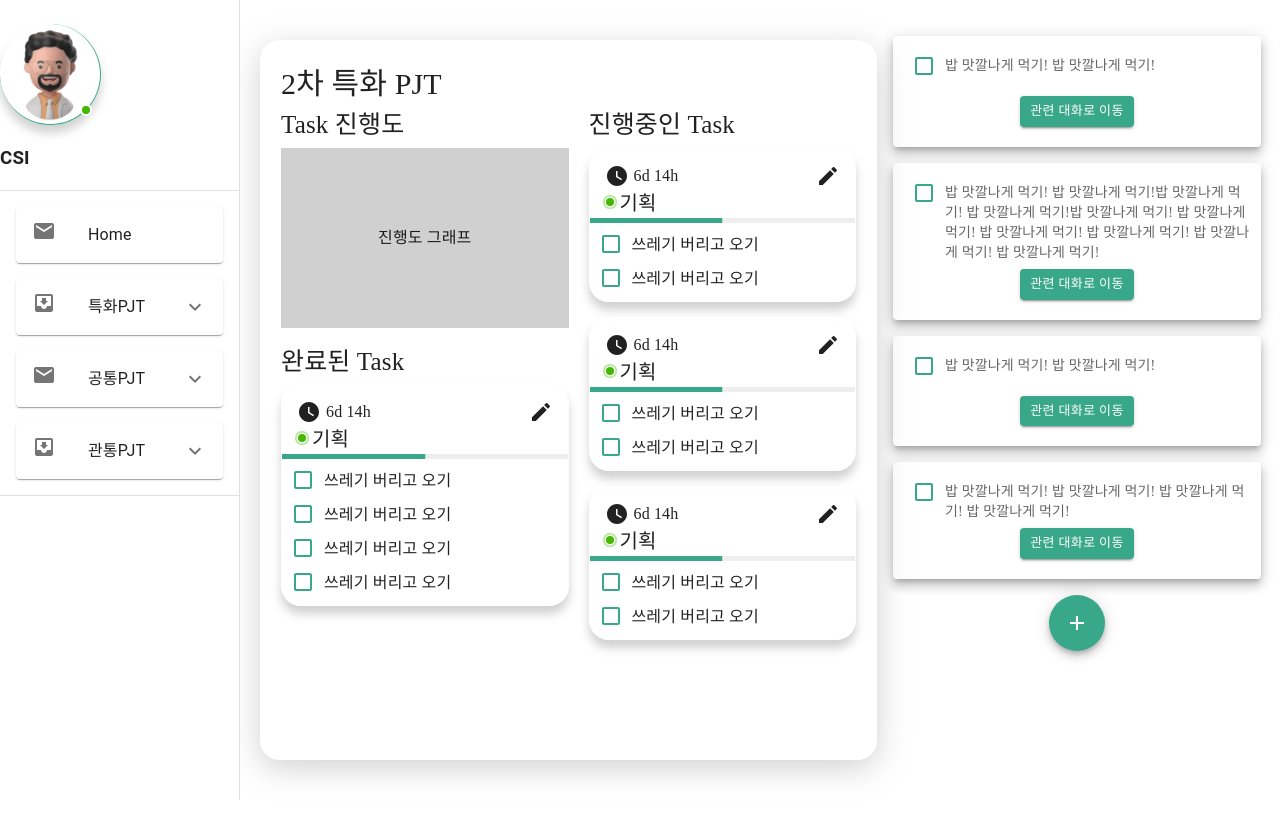
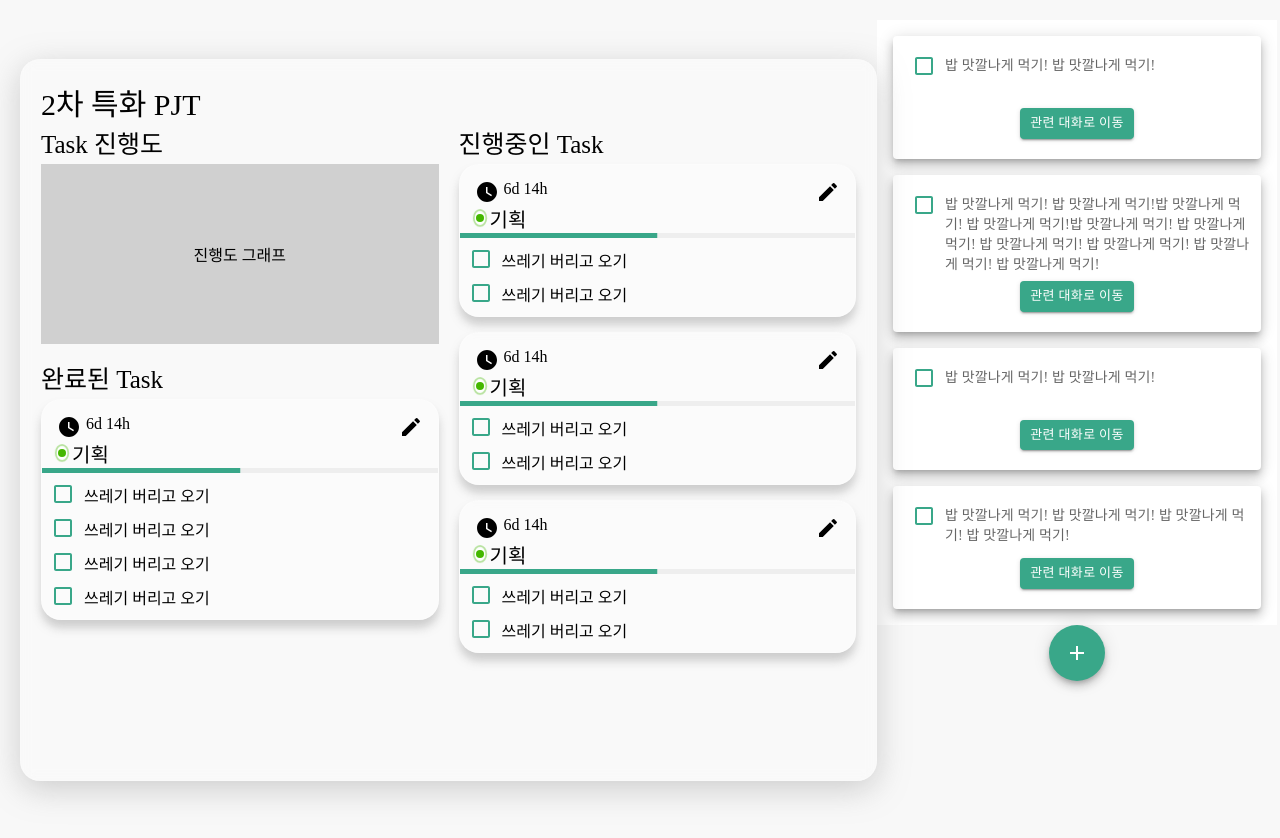
Before and after one commit to yty455/Chat-Shire, a React (Create React App) app in the folder frontend/: page /test in a window 1280 px wide. Before the commit the page ends 800 px from the top, so only its background shows below. Built offline with nearby package versions, Linux system fonts and the light colour scheme; a web font is replaced by a local one.

Commit message:
fix: 사이드바 색깔 수정

```diff
--- a/frontend/src/components/common/LeftSideTab.module.css
+++ b/frontend/src/Components/common/LeftSide.module.css
@@ -60,3 +60,7 @@
     border-bottom: none;
   }
 }
+
+.sideTabContainer div {
+  background-color: #ffffff00;
+}
--- a/frontend/src/Components/common/LeftSide.tsx
+++ b/frontend/src/Components/common/LeftSide.tsx
@@ -1,11 +1,10 @@
 import React from "react";
 import Container from "./Container";
-import LeftSideTab from "./LeftSideTab";
 import Avatar from "@mui/material/Avatar";
 import Badge from "@mui/material/Badge";
 import { styled } from "@mui/material/styles";
 import img from "../../assets/profile/m57.png";
-import styles from "./LeftSideTab.module.css";
+import styles from "./LeftSide.module.css";
 import Divider from "@mui/material/Divider";
 import List from "@mui/material/List";
 import ListItem from "@mui/material/ListItem";
@@ -13,8 +12,6 @@ import ListItemButton from "@mui/material/ListItemButton";
 import ListItemIcon from "@mui/material/ListItemIcon";
 import ListItemText from "@mui/material/ListItemText";
 import MailIcon from "@mui/icons-material/Mail";
-import MenuIcon from "@mui/icons-material/Menu";
-import Toolbar from "@mui/material/Toolbar";
 import Accordion from "@mui/material/Accordion";
 import AccordionDetails from "@mui/material/AccordionDetails";
 import AccordionSummary from "@mui/material/AccordionSummary";
@@ -24,6 +21,7 @@ import InboxIcon from "@mui/icons-material/MoveToInbox";
 import Box from "@mui/material/Box";
 import { useNavigate } from "react-router-dom";
 // import styles from "./LeftSide.module.css";
+import { useLocation } from "react-router-dom";
 
 const StyledBadge = styled(Badge)(({ theme }) => ({
   "& .MuiBadge-badge": {
@@ -59,6 +57,7 @@ interface Props {
 }
 
 function LeftSide(props: Props) {
+  const location = useLocation();
   const { window } = props;
   const [mobileOpen, setMobileOpen] = React.useState(false);
   const [expanded, setExpanded] = React.useState<string | false>(false);
@@ -85,7 +84,9 @@ function LeftSide(props: Props) {
 
   return (
     <Container
-      backgroundColor="#FFFFFF"
+      backgroundColor={
+        location.pathname !== "/analysis" ? "#FFFFFF" : "#ffffff2a"
+      }
       text=""
       width="250px"
       height="85vh"
@@ -97,6 +98,7 @@ function LeftSide(props: Props) {
       transition="all 0.2s ease-in-out"
     >
       <div
+        className="sideTabContainer"
         style={{
           display: "flex",
           flexDirection: "column",
--- a/frontend/src/Components/main/ProjectCard.tsx
+++ b/frontend/src/Components/main/ProjectCard.tsx
@@ -54,6 +54,7 @@ const ProjectCard: React.FC<ProjectCardProps> = ({ pjt }) => {
             alignItems: "center",
           }}
         >
+          <div>
             <Tooltip title="프로젝트 생성" arrow>
               <Fab
                 aria-label="add"
@@ -63,6 +64,8 @@ const ProjectCard: React.FC<ProjectCardProps> = ({ pjt }) => {
                 <AddIcon />
               </Fab>
             </Tooltip>
+            <p>프로젝트 생성</p>
+          </div>
         </div>
       )}
     </div>
--- a/frontend/src/components/common/LeftSideTab.tsx
+++ /dev/null
@@ -1,220 +0,0 @@
-import * as React from "react";
-import Box from "@mui/material/Box";
-import CssBaseline from "@mui/material/CssBaseline";
-import Divider from "@mui/material/Divider";
-import Drawer from "@mui/material/Drawer";
-import IconButton from "@mui/material/IconButton";
-import InboxIcon from "@mui/icons-material/MoveToInbox";
-import List from "@mui/material/List";
-import ListItem from "@mui/material/ListItem";
-import ListItemButton from "@mui/material/ListItemButton";
-import ListItemIcon from "@mui/material/ListItemIcon";
-import ListItemText from "@mui/material/ListItemText";
-import MailIcon from "@mui/icons-material/Mail";
-import MenuIcon from "@mui/icons-material/Menu";
-import Toolbar from "@mui/material/Toolbar";
-import Accordion from "@mui/material/Accordion";
-import AccordionDetails from "@mui/material/AccordionDetails";
-import AccordionSummary from "@mui/material/AccordionSummary";
-import ExpandMoreIcon from "@mui/icons-material/ExpandMore";
-import { useMediaQuery } from "@mui/material";
-import styles from "./LeftSideTab.module.css";
-import Avatar from "@mui/material/Avatar";
-import Badge from "@mui/material/Badge";
-import { styled } from "@mui/material/styles";
-import img from "../../assets/profile/m57.png";
-import { Link } from "react-router-dom";
-import Container from "./Container";
-
-const drawerWidth = 240;
-
-interface Props {
-  window?: () => Window;
-}
-
-const StyledBadge = styled(Badge)(({ theme }) => ({
-  "& .MuiBadge-badge": {
-    backgroundColor: "#44b700",
-    color: "#44b700",
-    boxShadow: `0 0 0 2px ${theme.palette.background.paper}`,
-    "&::after": {
-      position: "absolute",
-      top: 0,
-      left: 0,
-      width: "100%",
-      height: "100%",
-      borderRadius: "50%",
-      animation: "ripple 1.2s infinite ease-in-out",
-      border: "1px solid currentColor",
-      content: '""',
-    },
-  },
-  "@keyframes ripple": {
-    "0%": {
-      transform: "scale(.8)",
-      opacity: 1,
-    },
-    "100%": {
-      transform: "scale(2.4)",
-      opacity: 0,
-    },
-  },
-}));
-
-export default function LeftSideTab(props: Props) {
-  const { window } = props;
-  const [mobileOpen, setMobileOpen] = React.useState(false);
-  const [expanded, setExpanded] = React.useState<string | false>(false);
-  const isSmallScreen = useMediaQuery("(max-width:600px)");
-  const handleChange =
-    (panel: string) => (event: React.SyntheticEvent, isExpanded: boolean) => {
-      setExpanded(isExpanded ? panel : false);
-    };
-
-  const handleDrawerToggle = () => {
-    setMobileOpen(!mobileOpen);
-  };
-
-  const drawer = (
-    <div>
-      <StyledBadge
-        className={styles.profileimg}
-        overlap="circular"
-        anchorOrigin={{ vertical: "bottom", horizontal: "right" }}
-        variant="dot"
-      >
-        <Avatar alt="Remy Sharp" src={img} sx={{ width: 100, height: 100 }} />
-      </StyledBadge>
-      <h3>CSI</h3>
-
-      <Divider />
-      <List>
-        <ListItem disablePadding>
-          {/* <Link to={"/main"}> */}
-          <ListItemButton>
-            <Accordion style={{ width: "100%" }} expanded={false}>
-              <AccordionSummary>
-                <ListItemIcon>
-                  <MailIcon />
-                </ListItemIcon>
-                <ListItemText style={{fontFamily:'preRg'}} primary="Home" />
-              </AccordionSummary>
-            </Accordion>
-          </ListItemButton>
-          {/* </Link> */}
-        </ListItem>
-
-        {["특화PJT", "공통PJT", "관통PJT"].map((text, index) => (
-          <ListItem key={text} disablePadding>
-            <ListItemButton>
-              <Accordion
-                expanded={expanded === text}
-                onChange={handleChange(text)}
-                style={{ fontFamily:'preRg', width: "100%" }}
-              >
-                <AccordionSummary
-                  expandIcon={<ExpandMoreIcon />}
-                  aria-controls="panel1bh-content"
-                  id="panel1bh-header"
-                >
-                  <ListItemIcon>
-                    {index % 2 === 0 ? <InboxIcon /> : <MailIcon />}
-                  </ListItemIcon>
-                  <ListItemText primary={text} />
-                </AccordionSummary>
-                <AccordionDetails>
-                  <List>
-                    {["Project", "Chat", "Task", "Board"].map((text, index) => (
-                      <ListItem key={text} disablePadding>
-                        <ListItemButton>
-                          <ListItemIcon>
-                            {index % 2 === 0 ? <InboxIcon /> : <MailIcon />}
-                          </ListItemIcon>
-                          <ListItemText primary={text} />
-                        </ListItemButton>
-                      </ListItem>
-                    ))}
-                  </List>
-                </AccordionDetails>
-              </Accordion>
-            </ListItemButton>
-          </ListItem>
-        ))}
-      </List>
-      <Divider />
-    </div>
-  );
-
-  const container =
-    window !== undefined ? () => window().document.body : undefined;
-
-  return (
-    <div className={styles.leftcontainer}>
-      <Box sx={{ display: "flex" }}>
-        <CssBaseline />
-        {isSmallScreen ? (
-          <Toolbar
-            style={{
-              position: "fixed",
-              top: "0%",
-              left: "0%",
-              height: "25px",
-              width: "25px",
-            }}
-          >
-            <IconButton
-              color="inherit"
-              aria-label="open drawer"
-              edge="start"
-              onClick={handleDrawerToggle}
-              sx={{ mr: 2, display: { sm: "none" } }}
-            >
-              <MenuIcon />
-            </IconButton>
-          </Toolbar>
-        ) : null}
-        <Box
-          className={styles.leftcontainer}
-          // component="nav"
-          sx={{ width: { sm: drawerWidth }, flexShrink: { sm: 0 } }}
-          aria-label="mailbox folders"
-        >
-          <Drawer
-            className={styles.leftcontainer}
-            //   container={container}
-            variant="temporary"
-            open={mobileOpen}
-            onClose={handleDrawerToggle}
-            ModalProps={{
-              keepMounted: true,
-            }}
-            sx={{
-              display: { xs: "block", sm: "none" },
-              "& .MuiDrawer-paper": {
-                boxSizing: "border-box",
-                width: drawerWidth,
-              },
-            }}
-          >
-            {drawer}
-          </Drawer>
-          <Drawer
-            className={styles.leftcontainer}
-            variant="permanent"
-            // anchor="right"
-            sx={{
-              display: { xs: "none", sm: "block" },
-              "& .MuiDrawer-paper": {
-                boxSizing: "border-box",
-                width: drawerWidth,
-              },
-            }}
-            open
-          >
-            {drawer}
-          </Drawer>
-        </Box>
-      </Box>
-    </div>
-  );
-}
--- a/frontend/src/pages/AnalysisPage.tsx
+++ b/frontend/src/pages/AnalysisPage.tsx
@@ -1,6 +1,7 @@
 import React from "react";
 import Analysis from "../components/analysis/Analysis";
 import passion from "../assets/passion.png";
+import LeftSide from "../components/common/LeftSide";
 
 export default function AnalysisPage() {
   return (
@@ -15,7 +16,7 @@ export default function AnalysisPage() {
         backgroundSize: "cover",
       }}
     >
-      <div
+      {/* <div
         style={{
           border: "1px solid #ffffff95",
           backgroundColor: "#ffffff2a",
@@ -25,7 +26,8 @@ export default function AnalysisPage() {
           marginRight: "30px",
           borderRadius: "30px",
         }}
-      ></div>
+      ></div> */}
+      <LeftSide />
       <Analysis />
     </div>
   );
--- a/frontend/src/pages/MainPage.tsx
+++ b/frontend/src/pages/MainPage.tsx
@@ -1,5 +1,5 @@
 import React from "react";
-import LeftSideTab from "../components/common/LeftSideTab";
+
 import styles from "./MainPage.module.css";
 import Container from "../components/common/Container";
 import Project from "../components/main/Project";
--- a/frontend/src/pages/ProfilePage.tsx
+++ b/frontend/src/pages/ProfilePage.tsx
@@ -1,7 +1,7 @@
 import React from "react";
 import styles from "./ProfilePage.module.css";
 import ProfileLarge from "../components/profile/ProfileLarge";
-import LeftSideTab from "../components/common/LeftSideTab";
+
 import RadarChart from "../components/analysis/RadarChart";
 import BarChart from "../components/analysis/BarChart";
 import Achievement from "../components/profile/Achievement";
--- a/frontend/src/pages/TaskPage.tsx
+++ b/frontend/src/pages/TaskPage.tsx
@@ -4,7 +4,6 @@ import Box from "@mui/material/Box";
 import Container from "@mui/material/Container";
 import TeamTask from "../components/common2/TeamTask";
 import IndivTask from "../components/common2/IndivTask";
-import LeftSideTab from "../components/common/LeftSideTab";
 import LeftSide from "../components/common/LeftSide";
 
 export default function TaskPage() {
--- a/frontend/src/pages/Test.tsx
+++ b/frontend/src/pages/Test.tsx
@@ -1,17 +1,21 @@
-import * as React from 'react';
-import CssBaseline from '@mui/material/CssBaseline';
-import Box from '@mui/material/Box';
-import Container from '@mui/material/Container';
-import TeamTask from '../components/common2/TeamTask'
-import IndivTask from '../components/common2/IndivTask'
-import LeftSideTab from '../components/common/LeftSideTab';
+import * as React from "react";
+import CssBaseline from "@mui/material/CssBaseline";
+import Box from "@mui/material/Box";
+import Container from "@mui/material/Container";
+import TeamTask from "../components/common2/TeamTask";
+import IndivTask from "../components/common2/IndivTask";
 
 export default function Test() {
   return (
-    <div style={{display:'flex',alignItems:'center',justifyContent:'space-between'}}>
-      <LeftSideTab/>
-      <TeamTask/>
-      <IndivTask/>
+    <div
+      style={{
+        display: "flex",
+        alignItems: "center",
+        justifyContent: "space-between",
+      }}
+    >
+      <TeamTask />
+      <IndivTask />
     </div>
   );
 }
```
Lines whose indentation alone changed are shown as unchanged.
